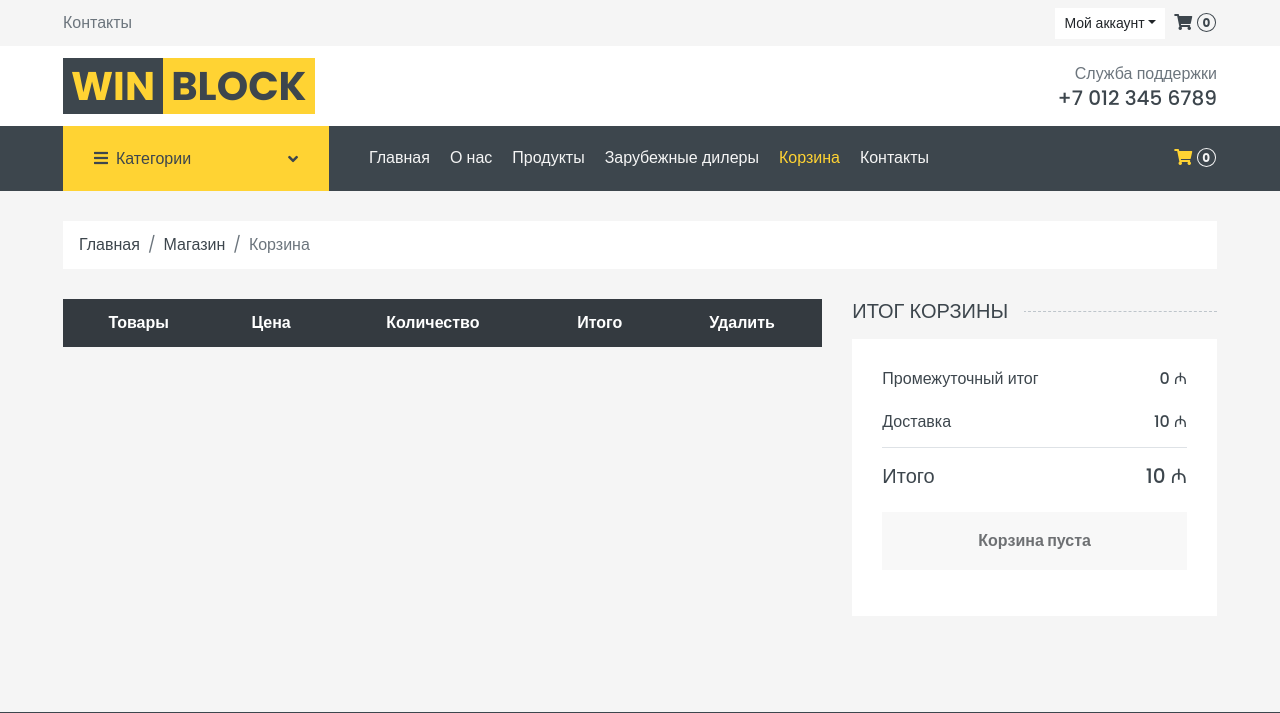
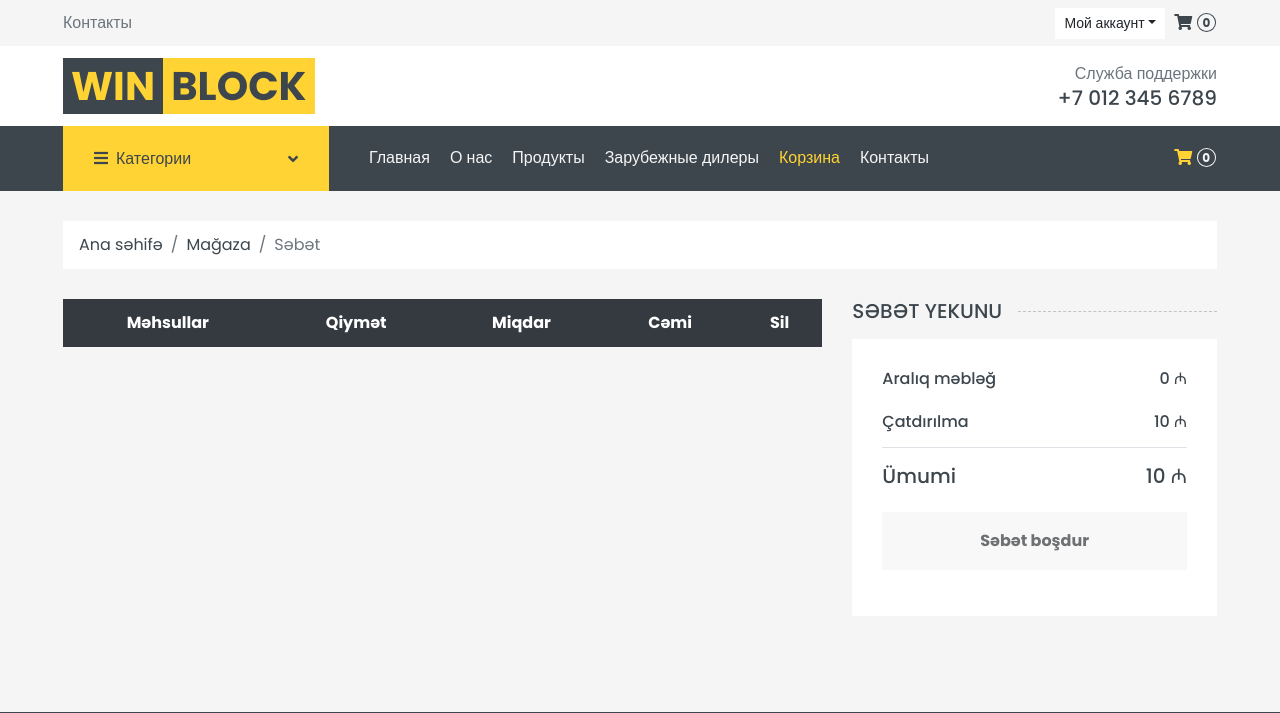
Before and after one commit to IIISRO/winblockRU, a Django app: page /cart/ in a window 1280 px wide. Shown: the top 713 px of the page. Run offline with Django 5.2, Linux system fonts and the light colour scheme; a user stored in the database is signed in; data comes from the database, SQL or seed files in the repository; lists and menus that the app fills with data are empty; some libraries are stand-ins or nearby versions.

Commit message:
initial commit

```diff
--- a/account/templates/cart.html
+++ b/account/templates/cart.html
@@ -5,14 +5,13 @@
     <div class="row px-xl-5">
         <div class="col-12">
             <nav class="breadcrumb bg-light mb-30">
-                <a class="breadcrumb-item text-dark" href="#">Главная</a>
-                <a class="breadcrumb-item text-dark" href="#">Магазин</a>
-                <span class="breadcrumb-item active">Корзина</span>
+                <a class="breadcrumb-item text-dark" href="#">Ana səhifə</a>
+                <a class="breadcrumb-item text-dark" href="#">Mağaza</a>
+                <span class="breadcrumb-item active">Səbət</span>
             </nav>
         </div>
     </div>
 </div>
-
 
 <div class="container-fluid">
     <div class="row px-xl-5">
@@ -20,11 +19,11 @@
             <table class="table table-light table-borderless table-hover text-center mb-0">
                 <thead class="thead-dark">
                     <tr>
-                        <th>Товары</th>
-                        <th>Цена</th>
-                        <th>Количество</th>
-                        <th>Итого</th>
-                        <th>Удалить</th>
+                        <th>Məhsullar</th>
+                        <th>Qiymət</th>
+                        <th>Miqdar</th>
+                        <th>Cəmi</th>
+                        <th>Sil</th>
                     </tr>
                 </thead>
                 <tbody class="align-middle">
@@ -66,35 +65,33 @@
         </div>
         <div class="col-lg-4">
 
-            <h5 class="section-title position-relative text-uppercase mb-3"><span class="bg-secondary pr-3">Итог
-                    Корзины</span></h5>
+            <h5 class="section-title position-relative text-uppercase mb-3"><span class="bg-secondary pr-3">Səbət
+                    yekunu</span></h5>
             <div class="bg-light p-30 mb-5">
                 <div class="border-bottom pb-2">
                     <div class="d-flex justify-content-between mb-3">
-                        <h6>Промежуточный итог</h6>
+                        <h6>Aralıq məbləğ</h6>
                         <h6>{{ subtotal }} ₼</h6>
                     </div>
                     <div class="d-flex justify-content-between">
-                        <h6 class="font-weight-medium">Доставка</h6>
+                        <h6 class="font-weight-medium">Çatdırılma</h6>
                         <h6 class="font-weight-medium">{{ shipping }} ₼</h6>
                     </div>
                 </div>
                 <div class="pt-2">
                     <div class="d-flex justify-content-between mt-2">
-                        <h5>Итого</h5>
+                        <h5>Ümumi</h5>
                         <h5>{{ total }} ₼</h5>
                     </div>
                     {% if products %}
                     <a href="{% url 'orders:checkout' %}" class="btn btn-block btn-primary font-weight-bold my-3 py-3">
-                        Перейти к оформлению
+                        Sifarişi rəsmiləşdir
                     </a>
                     {% else %}
                     <button class="btn btn-block btn-secondary font-weight-bold my-3 py-3" disabled>
-                        Корзина пуста
+                        Səbət boşdur
                     </button>
                     {% endif %}
-
-
                 </div>
             </div>
 
@@ -107,7 +104,6 @@
 {% block js %}
 <script>
     const csrf = document.querySelector('[name=csrfmiddlewaretoken]').value;
-
 
     function updateBasket(action, id) {
         let url = "{% url 'account:update_basket' id=0  %}".replace('0', id)
@@ -124,7 +120,6 @@
             })
 
         })
-
             .finally(() => {
                 window.location = window.location
             });
```
Also changed, not shown: 1 other file.
